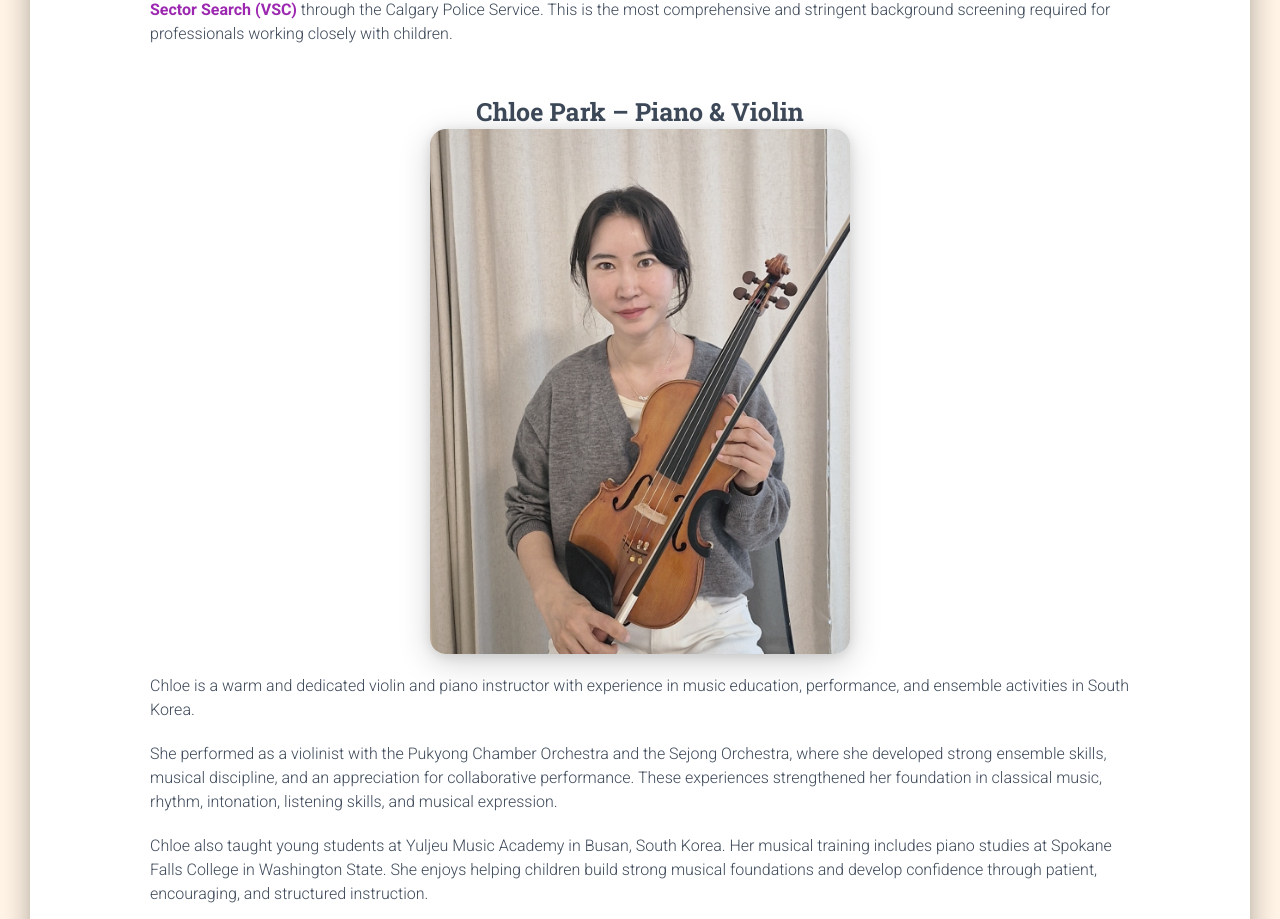
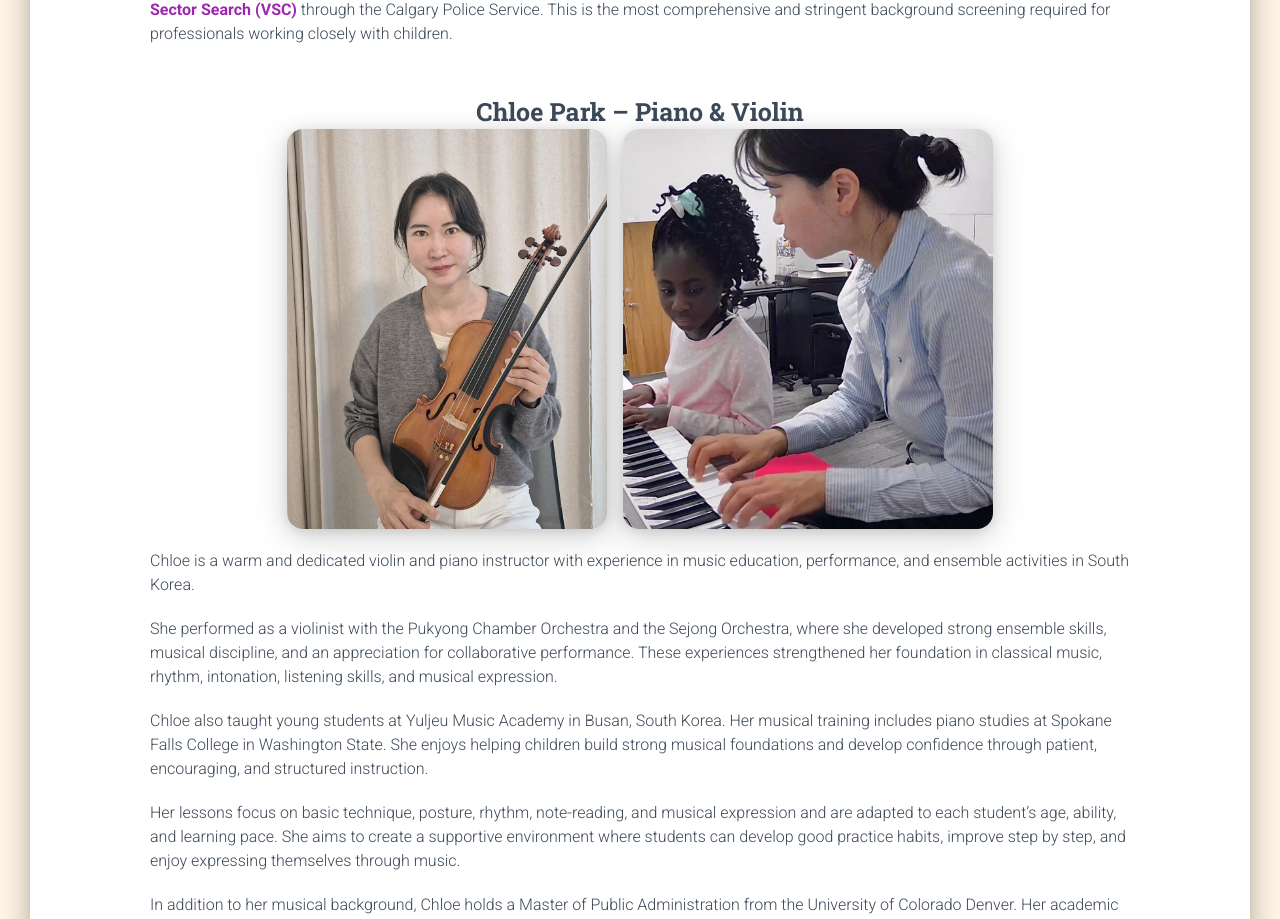
Before and after one commit to czodiac/teacherlym, a Next.js app: page /profile in a window 1280 px wide. Shown: the part 1272-2191 px from the top of the page. Built offline with nearby package versions, Linux system fonts and the light colour scheme.

Commit message:
세영이 사진추가

```diff
--- a/pages/profile.js
+++ b/pages/profile.js
@@ -123,12 +123,19 @@ export default function ProfilePage(props) {
                   </h3>
                 </div>
               </div>
-              <img
-                alt="Chloe - West Hillhurst Violin and Piano"
-                src="./img/Chloe.jpg"
-                className={classes.teacherPhotoResponsive}
-                style={{ maxWidth: "420px" }}
-              />
+
+              <div className={classes.photoRow}>
+                <img
+                  alt="Lym - West Hillhurst Violin and Piano"
+                  src="./img/Chloe.jpg"
+                  className={classes.photoRowItem}
+                />
+                <img
+                  alt="Lym 2 - West Hillhurst Violin and Piano"
+                  src="./img/Chloe2.jpg"
+                  className={classes.photoRowItem}
+                />
+              </div>
             </GridItem>
           </GridContainer>
           <div className={classes.description}>
--- a/pages/register.js
+++ b/pages/register.js
@@ -117,8 +117,8 @@ export default function HomePage(props) {
           <h3 className={classes.registerTitle}>Check Current Availability</h3>
           <p className={classes.availabilityText}>
             <b>For a trial lesson</b>, select the 30-Min Trial Lesson category,
-            choose a time slot, sign up, and make your payment. Trial lesson
-            payments are non-refundable.
+            choose a time slot, sign up, and make your payment. Trial lessons
+            are non-refundable and non-reschedulable.
           </p>
           <p className={classes.availabilityText}>
             <b>For regular enrollment</b>, select a weekly lesson slot, then
```
Also changed, not shown: public/img/Chloe2.jpg (added).
